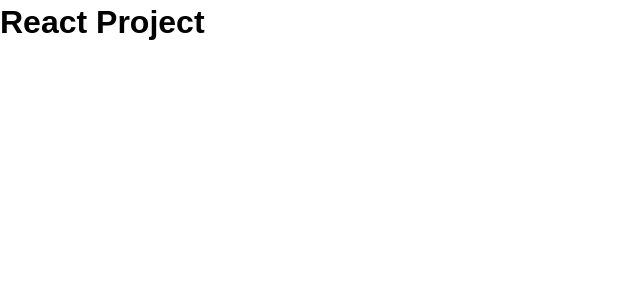
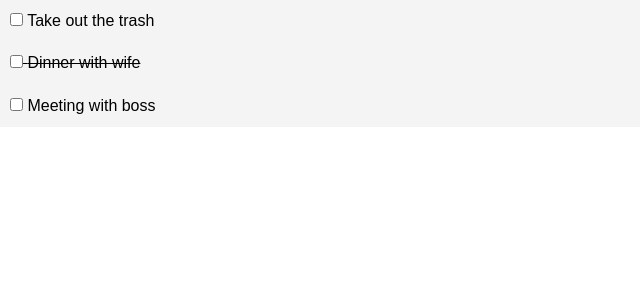
Before and after one commit to fagnersales/react-project-2, a React (Create React App) app: page / in a window 1280 px wide. Shown: the top 300 px of the page, without its empty margins (0-640 px from the left). Built offline with nearby package versions, Linux system fonts and the light colour scheme.

Commit message:
Add TodoList with TextDecoration

```diff
--- a/src/App.js
+++ b/src/App.js
@@ -1,11 +1,33 @@
 import React, { Component } from 'react';
 import './App.css';
+import Todos from './components/Todos'
 
 class App extends Component {
+
+  state = {
+    todos: [
+      {
+        id: 1,
+        title: 'Take out the trash',
+        completed: false
+      },
+      {
+        id: 2,
+        title: 'Dinner with wife',
+        completed: true
+      },
+      {
+        id: 3,
+        title: 'Meeting with boss',
+        completed: false
+      }
+    ]
+  }
+
   render() {
     return (
       <div className="App">
-        <h1>React Project</h1>
+        <Todos todos={this.state.todos} />
       </div>
     )
   }
--- /dev/null
+++ b/src/components/TodoItem/index.js
@@ -0,0 +1,31 @@
+import React, { Component } from 'react'
+import propTypes from 'prop-types'
+
+export class TodoItem extends Component {
+    getStyle = () => {
+        return {
+            background: '#f4f4f4',
+            padding: '10px',
+            borderBottom: '1 px #ccc dotted',
+            textDecoration: this.props.todo.completed ? 'line-through' : 'none'
+        }
+    }
+
+    render() {
+        return (
+            /* Runs a method to get a inline style */
+            <div style={this.getStyle()}>
+                <p>
+                    <input type="checkbox"/> {' '}
+                        {this.props.todo.title}
+                </p>
+            </div>
+        )
+    }
+}
+
+TodoItem.propTypes = {
+                    todo: propTypes.object.isRequired
+}
+
+export default TodoItem
--- /dev/null
+++ b/src/components/Todos/index.js
@@ -0,0 +1,16 @@
+import React, { Component } from 'react';
+import TodoItem from '../TodoItem'
+import propTypes from 'prop-types'
+
+class Todos extends Component {
+    render() {
+        return this.props.todos.map(todoData => <TodoItem key={todoData.id} todo={todoData} />)
+    }
+}
+
+// PropTypes
+Todos.propTypes = {
+    todos: propTypes.array.isRequired
+}
+
+export default Todos
```
